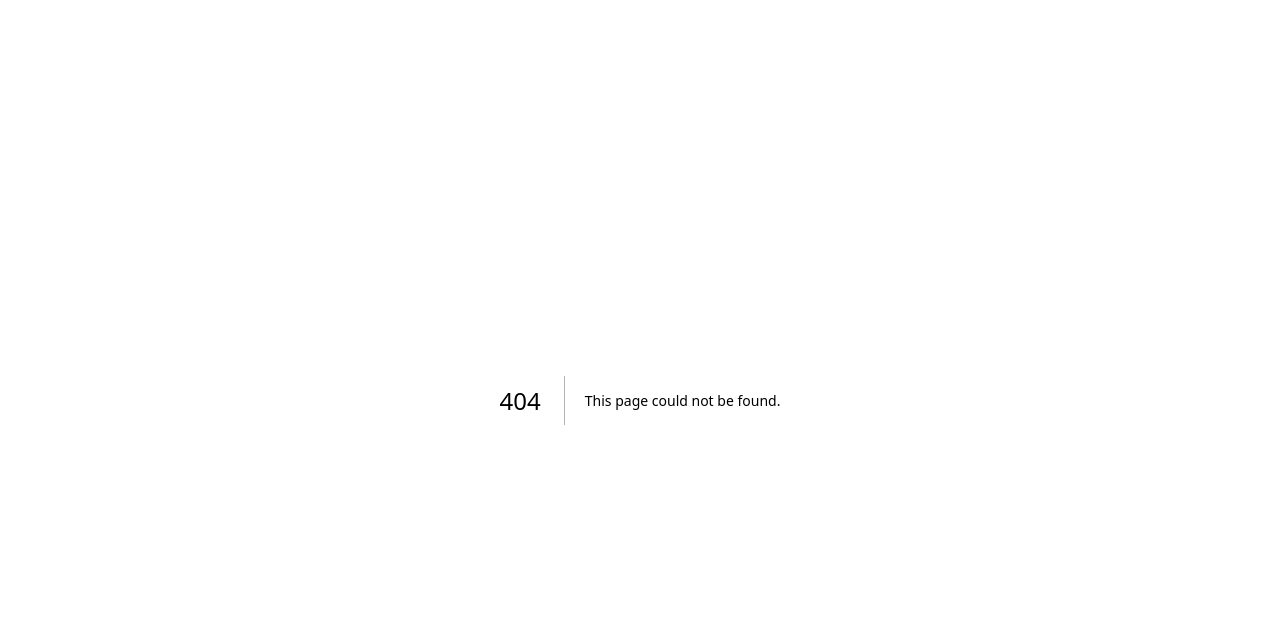
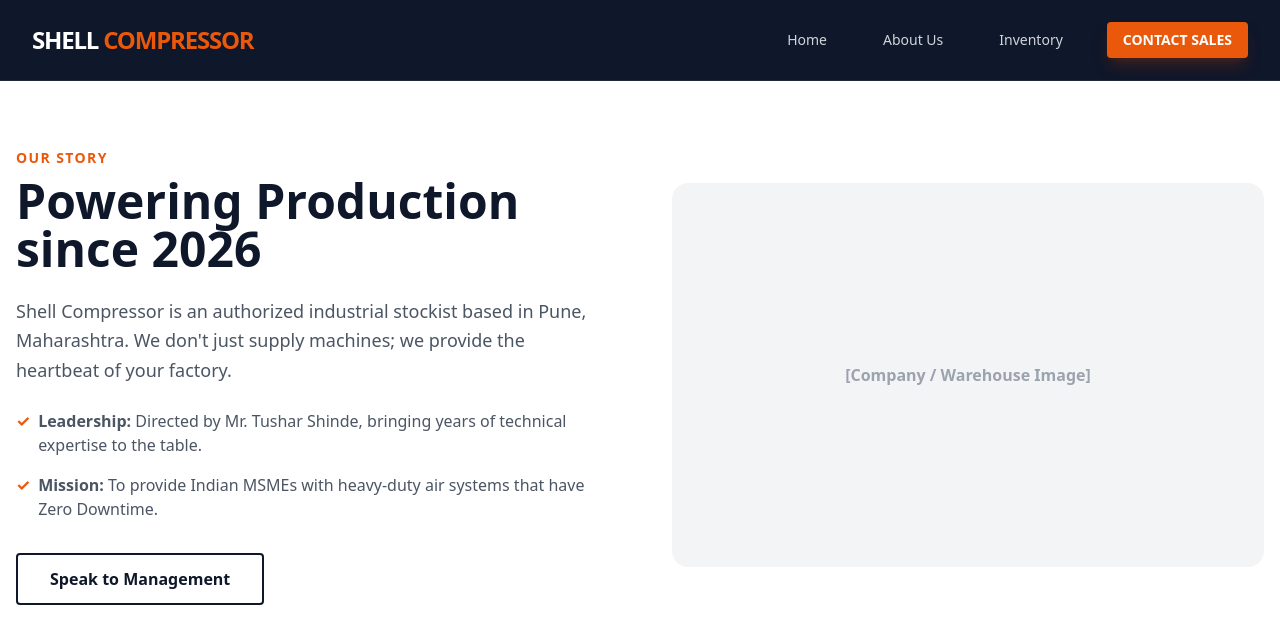
Before and after one commit to SudarshanTushar/shell, a Next.js app in the folder client/: page /about in a window 1280 px wide. Before the commit this address had no page. Shown: the top 644 px of the page. Built offline with nearby package versions, Linux system fonts and the light colour scheme.

Commit message:
Create about.js

```diff
--- /dev/null
+++ b/client/pages/about.js
@@ -0,0 +1,41 @@
+import Head from 'next/head';
+import Navbar from '../components/Navbar';
+import Link from 'next/link';
+
+export default function About() {
+  return (
+    <div className="bg-white min-h-screen">
+      <Head><title>About Us | Shell Compressor</title></Head>
+      <Navbar />
+
+      <div className="max-w-7xl mx-auto px-4 py-16 grid md:grid-cols-2 gap-16 items-center">
+        <div>
+          <span className="text-brand-orange font-bold tracking-widest uppercase text-sm">Our Story</span>
+          <h1 className="text-4xl md:text-5xl font-extrabold text-ind-blue mt-2 mb-6">Powering Production since 2026</h1>
+          <p className="text-gray-600 text-lg leading-relaxed mb-6">
+            Shell Compressor is an authorized industrial stockist based in Pune, Maharashtra. We don't just supply machines; we provide the heartbeat of your factory.
+          </p>
+          <div className="space-y-4 mb-8">
+             <div className="flex items-start">
+               <span className="text-brand-orange font-bold mr-2">✓</span>
+               <p className="text-gray-600"><strong>Leadership:</strong> Directed by Mr. Tushar Shinde, bringing years of technical expertise to the table.</p>
+             </div>
+             <div className="flex items-start">
+               <span className="text-brand-orange font-bold mr-2">✓</span>
+               <p className="text-gray-600"><strong>Mission:</strong> To provide Indian MSMEs with heavy-duty air systems that have Zero Downtime.</p>
+             </div>
+          </div>
+          <Link href="/contact" className="inline-block border-2 border-ind-blue text-ind-blue font-bold py-3 px-8 rounded hover:bg-ind-blue hover:text-white transition">
+            Speak to Management
+          </Link>
+        </div>
+        <div className="h-96 bg-gray-100 rounded-2xl overflow-hidden relative">
+           {/* Replace with your shop/office image */}
+           <div className="absolute inset-0 flex items-center justify-center text-gray-400 font-bold">
+             [Company / Warehouse Image]
+           </div>
+        </div>
+      </div>
+    </div>
+  );
+}
```
